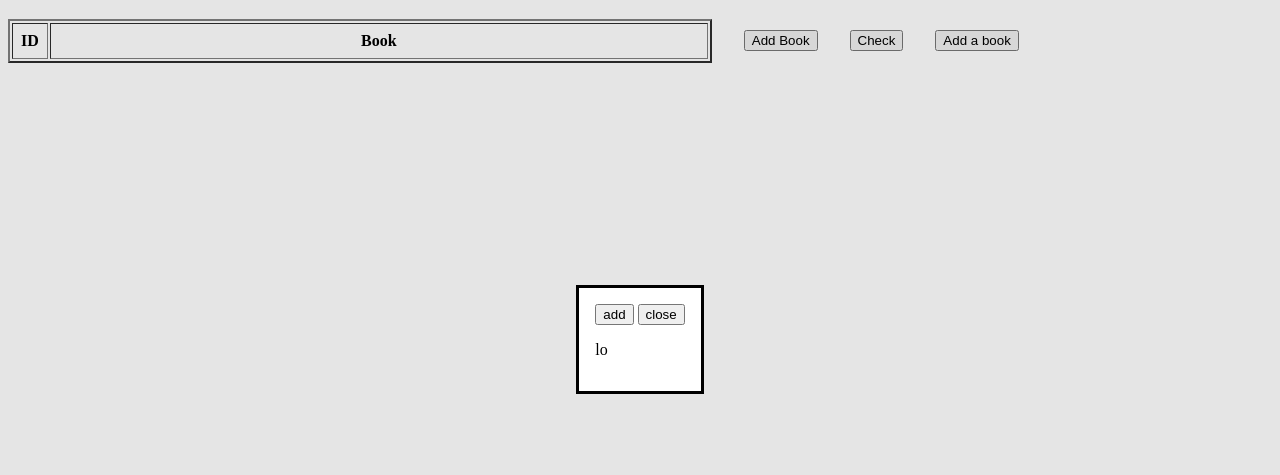
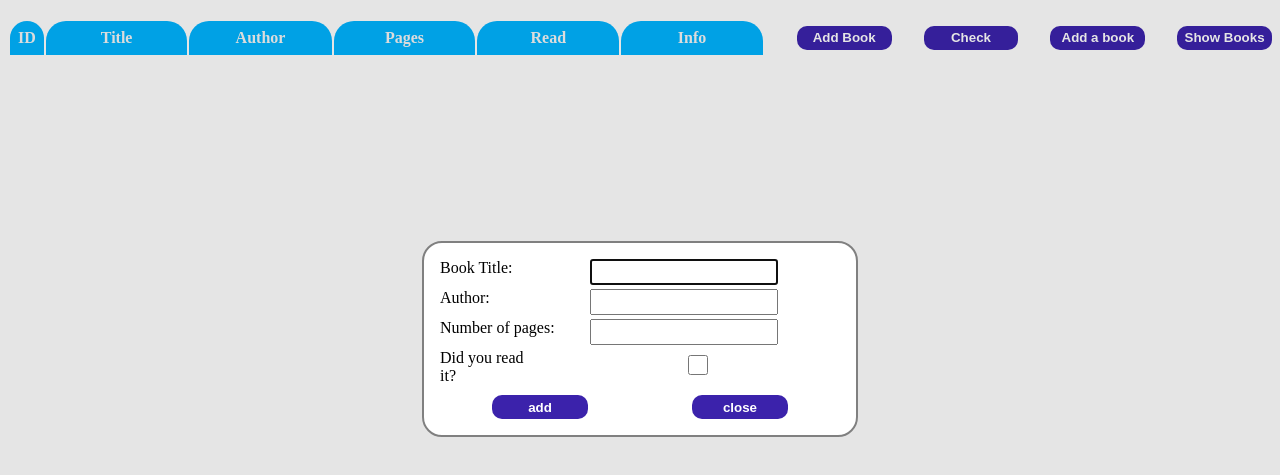
Before and after one commit to BigAndoss/libraryTOP, a plain HTML site: page index.html in a window 1280 px wide. Both pictures are taken after a click on the button "Add a book". Shown: the part 61-536 px from the top of the page. Drawn offline with Linux system fonts and the light colour scheme.

Commit message:
First test

```diff
--- a/index.html
+++ b/index.html
@@ -14,7 +14,11 @@
         <table border="2px" id="myTable">
             <thead>
                 <th>ID</th>
-                <th colspan="5" id="book">Book</th>
+                <th>Title</th>
+                <th>Author</th>
+                <th>Pages</th>
+                <th>Read</th>
+                <th id="info">Info</th>
             </thead>
             <tbody id="tbody">
                 <!-- <tr>
@@ -31,14 +35,33 @@
         <button onclick="addBookToLibrary()">Add Book</button>
         <button onclick="check()">Check</button>
         <dialog>
-            <form>
-                <label for=""></label>
-                <button id="add">add</button>
-                <button id="clsBtn">close</button>
-                <p>lo</p>
+            <form method="dialog">
+                <div class="form">
+                    <label for="title">Book Title:</label>
+                    <input type="text" name="title" id="title" >
+                </div>
+                <div class="form">
+                    <label for="author">Author:</label>
+                    <input type="text" name="author" id="author">
+                </div>
+                <div class="form">
+                    <label for="number">Number of pages:</label>
+                    <input type="number" name="pages" id="pages">
+                </div>
+                <div class="form">
+                    <label for="read">Did you read it?</label>
+                    <div class="checkbox">
+                        <input type="checkbox" name="read" id="read"  >
+                    </div>
+                </div>
+                <div class="buttons">
+                    <button id="add">add</button>
+                    <button id="clsBtn">close</button>
+                </div>
             </form>
         </dialog>
         <button id="showBtn">Add a book</button>
+        <button id="showAllBtn" >Show Books</button>
 
 
     </div>
--- a/script.js
+++ b/script.js
@@ -1,7 +1,7 @@
 const myLibrary = [];
+let id = 1;
 
 function Book(title, author, pages, read){
-
     this.title = title;
     this.author = author;
     this.pages = pages;
@@ -11,64 +11,6 @@ function Book(title, author, pages, read){
     }
 }
 
-// const book = new Book(1,"a", 200, "not read yet");
-// console.log(book.info());
-
-// console.log(tableBody)
-let id = 1;
-
-
-
-
-// function addBookToLibrary (){
-//     // const book1 = new Book(
-//     //     prompt("Title"),
-//     //     prompt("Author"),
-//     //     prompt("pages"),
-//     //     prompt("Read it yet?")
-//     // )
-
-//     // const boo
-
-//     let row = document.createElement("tr")
-
-//     let bookID = document.createElement("td")
-//     bookID.innerHTML = `${id}`
-//     id++;
-//     let bookTitle = document.createElement("td")
-//     let bookAuthor = document.createElement("td")
-//     let bookPages = document.createElement("td")
-//     let bookRead = document.createElement("td")
-//     let delet = document.createElement("td")
-//     let del = document.createElement("button")
-
-//     del.innerText = 'Delete'
-//     del.addEventListener("click",()=>{
-//         row.remove()
-//         id--
-//     })
-
-
-//     bookTitle.innerHTML = prompt("Title")
-//     bookAuthor.innerHTML = prompt("Author")
-//     bookPages.innerHTML = prompt("pages")
-//     bookRead.innerHTML = prompt("Read it yet?")
-
-//     row.appendChild(bookID)
-//     row.appendChild(bookTitle)
-//     row.appendChild(bookAuthor)
-//     row.appendChild(bookPages)
-//     row.appendChild(bookRead)
-//     delet.appendChild(del)
-//     row.appendChild(delet)
-
-//     document.querySelector("tbody").appendChild(row)
-
-
-//     // myLibrary.push(book1)
-// }
-// addBookToLibrary()
-
 function addBookToLibrary(){
     const book = new Book(
         title = prompt("title"),
@@ -76,6 +18,15 @@ function addBookToLibrary(){
         pages = prompt("page"),
         read = prompt("Read it yet?"),
     )
+    myLibrary.push(book)
+}
+
+function showBook(){
+    let table = document.querySelector("tbody")
+    table.innerHTML='';
+    id = 1;
+    myLibrary.forEach(book => {
+
         let row = document.createElement("tr")
 
         let bookID = document.createElement("td")
@@ -88,6 +39,7 @@ function addBookToLibrary(){
         let info = document.createElement("td")
 
         bookTitle.innerText = book.title
+        console.log(book.title)
         bookAuthor.innerText = book.author
         bookPages.innerText = book.pages
         bookRead.innerText = book.read
@@ -98,11 +50,10 @@ function addBookToLibrary(){
         row.appendChild(bookAuthor)
         row.appendChild(bookPages)
         row.appendChild(bookRead)
+
         row.appendChild(info)
-
-    myLibrary.push(book)
-    document.querySelector("tbody").appendChild(row)
-
+        table.appendChild(row)
+    });
 }
 
 function check() {
@@ -110,20 +61,35 @@ function check() {
     console.log(myLibrary[a].info())
 }
 
-
 const showBtn = document.querySelector("#showBtn")
 const dlg = document.querySelector('dialog');
 const closeBtn = document.querySelector("#clsBtn")
 const btn = document.querySelector("#add")
+const showAll = document.querySelector('#showAllBtn')
 
 showBtn.addEventListener('click',()=>{
     dlg.showModal()
 })
-closeBtn.addEventListener('click',()=>{
-    dlg.preventDefault()
-    dlg.close()
+closeBtn.addEventListener('click',dlg.close())
+// dlg.preventDefault()
+// closeBtn.preventDefault();
+btn.addEventListener('click',()=>{
+    addBook()
+    // btn.preventDefault();
+    // addBookToLibrary()
+    // showBook()
 })
-btn.addEventListener('click',()=>{
-    addBookToLibrary();
-    // dlg.preventDefault()
+showAll.addEventListener('click',()=>{
+    showBook()
 })
+
+function addBook(){
+    const book = new Book(
+        title = document.querySelector("#title").value,
+        author = document.querySelector("#author").value,
+        pages = document.querySelector("#pages").value,
+        document.querySelector("#read").checked? read = "Yes": read ="No",
+    )
+    myLibrary.push(book)
+    console.log(book.info())
+}
--- a/style.css
+++ b/style.css
@@ -10,12 +10,78 @@
 
 th{
     padding: 1ch;
+    &:not(:first-child){
+        width: 10vw;
+    }
 }
-#book{
-    width: 50vw;
+/* #book{
+    width: 30vw;
 }
+#info{
+    width: 30vw; */
+
 td{
     width: fit-content;
     height: 2rem;
     text-align: center;
 }
+dialog{
+    border: solid gray 2px;
+    border-radius: 20px;
+}
+.form{
+    display: flex;
+    width: 400px;
+    height: 30px;
+    gap: 30px;
+
+    label{
+        width: 30%;
+    }
+    input{
+        height: 20px;
+        width: 45%;
+    }
+    .checkbox{
+        display: flex;
+        flex-direction: column;
+        height: 2rem;
+        width: 100%;
+        justify-content: center;
+        align-items: center;
+        /* background-color: red; */
+    }
+}
+.buttons{
+    margin-top: 1rem;
+    display: flex;
+    justify-content: space-around;
+}
+button{
+    color: white;
+    background-color: #3b22ab;
+    border: none;
+    width: 6rem;
+    height: 1.5rem;
+    border-radius: 10px;
+    font-weight: bold;
+}
+table{
+    border: none;
+    th, td{
+        border: none;
+        color: whitesmoke;
+    }
+    td{
+        background-color: #3b22ab;
+    }
+
+    th{
+        background-color: rgb(0, 179, 255);
+        border-radius: 20px 20px 0 0;
+    }
+
+}
+td:last-child{
+    width: 30%;
+}
```
Lines whose indentation alone changed are shown as unchanged.
